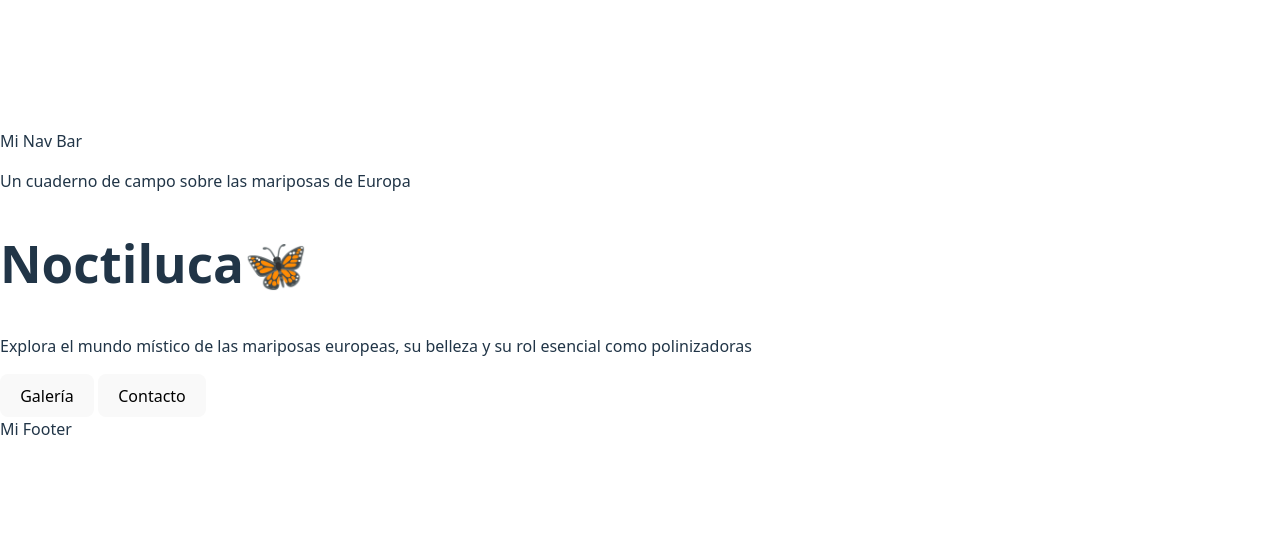
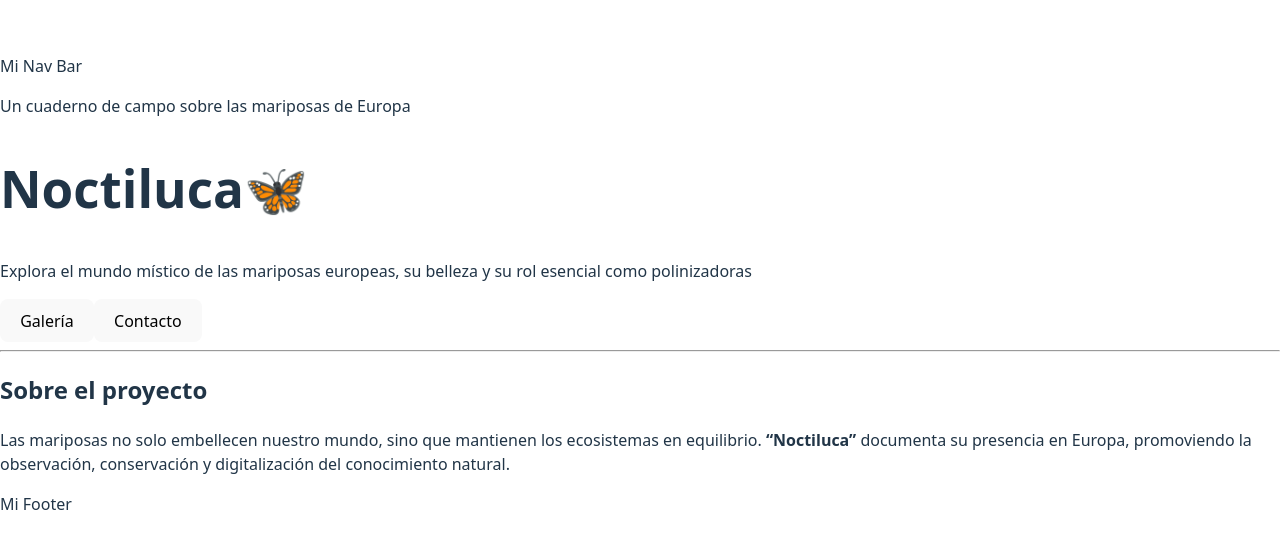
Before and after one commit to nicolegugu93/Noctiluca, a React (Vite) app: page / in a window 1280 px wide. Shown: the part 115-664 px from the top of the page. Built offline with nearby package versions, Linux system fonts and the light colour scheme.

Commit message:
feat(home): agregué sección 'Descripción de la razón de ser de Noctiluca'

```diff
--- a/src/pages/Home.jsx
+++ b/src/pages/Home.jsx
@@ -14,12 +14,25 @@ const home = () => {
           Galería
         </button>
         </Link>
-        <Link to='src/pages/ContactButterfly.jsx'> {/* enlaza el link correcto */}
+        <Link to='src/pages/ContactButterfly.jsx'>
         <button className='bg-[#e7d7b8] text-[#2c1f4a] px-6 py-2 rounded-full shadow-md hover:bg-[#fff3d4] transition'>
           Contacto
         </button>
         </Link>
       </div>
+
+      {/* Línea decorativa abajo, opcional SVG */}
+      <div className="mt-10 w-full">
+        <hr className="border-t border-[#e7d7b8] opacity-30" />
+        {/* Aquí podrías poner un SVG decorativo si lo tienes exportado del Figma */}
+      </div>
+      <section className="bg-white p-6 max-w-4xl mx-auto my-8 rounded-xl shadow-md border">
+  <h2 className="text-2xl font-bold mb-4 text-gray-800">Sobre el proyecto</h2>
+  <p className="text-gray-700 leading-relaxed">
+    Las mariposas no solo embellecen nuestro mundo, sino que mantienen los ecosistemas en equilibrio. <strong>“Noctiluca”</strong> documenta su presencia en Europa, promoviendo la observación, conservación y digitalización del conocimiento natural.
+  </p>
+</section>
+
       </section>
   );
 };
```
